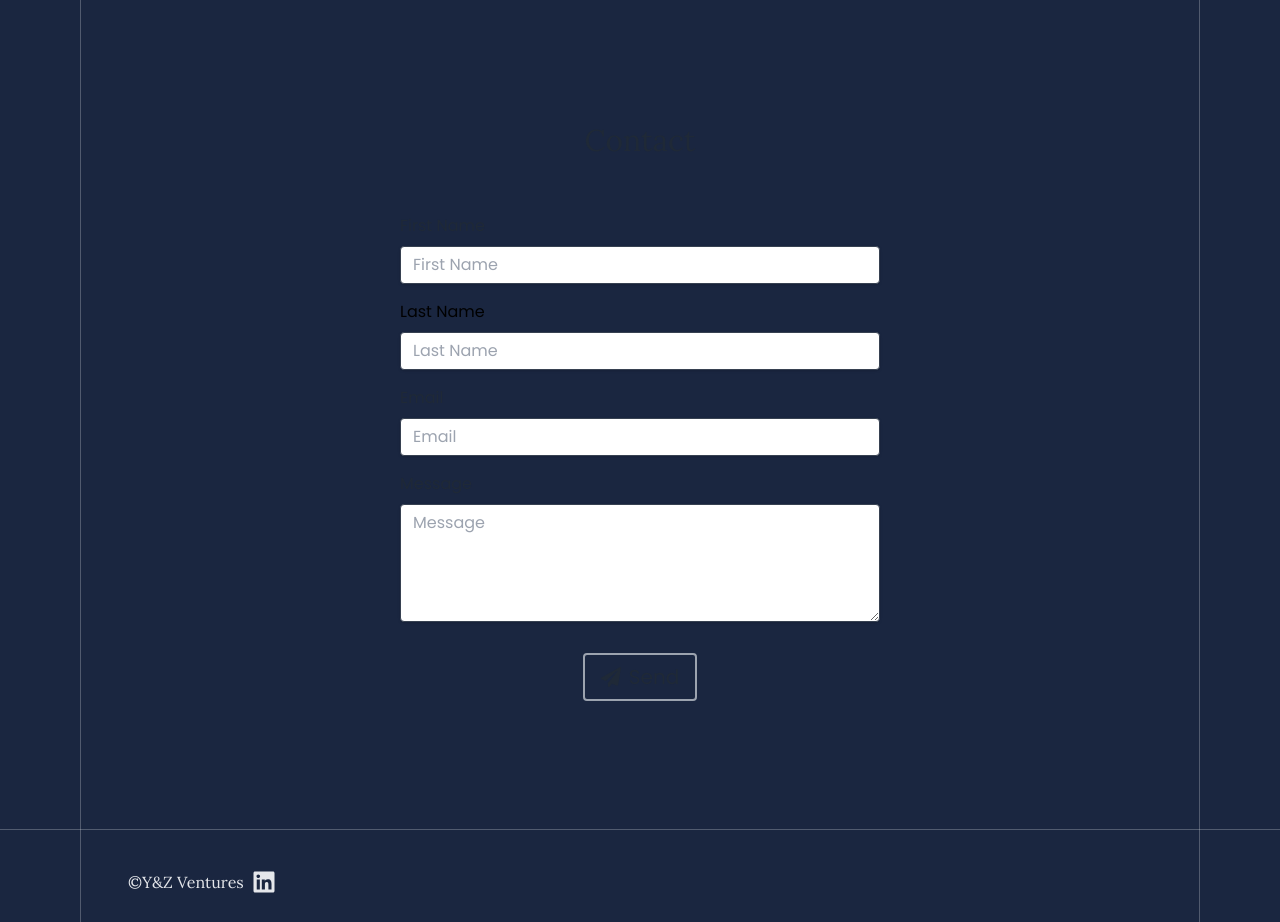
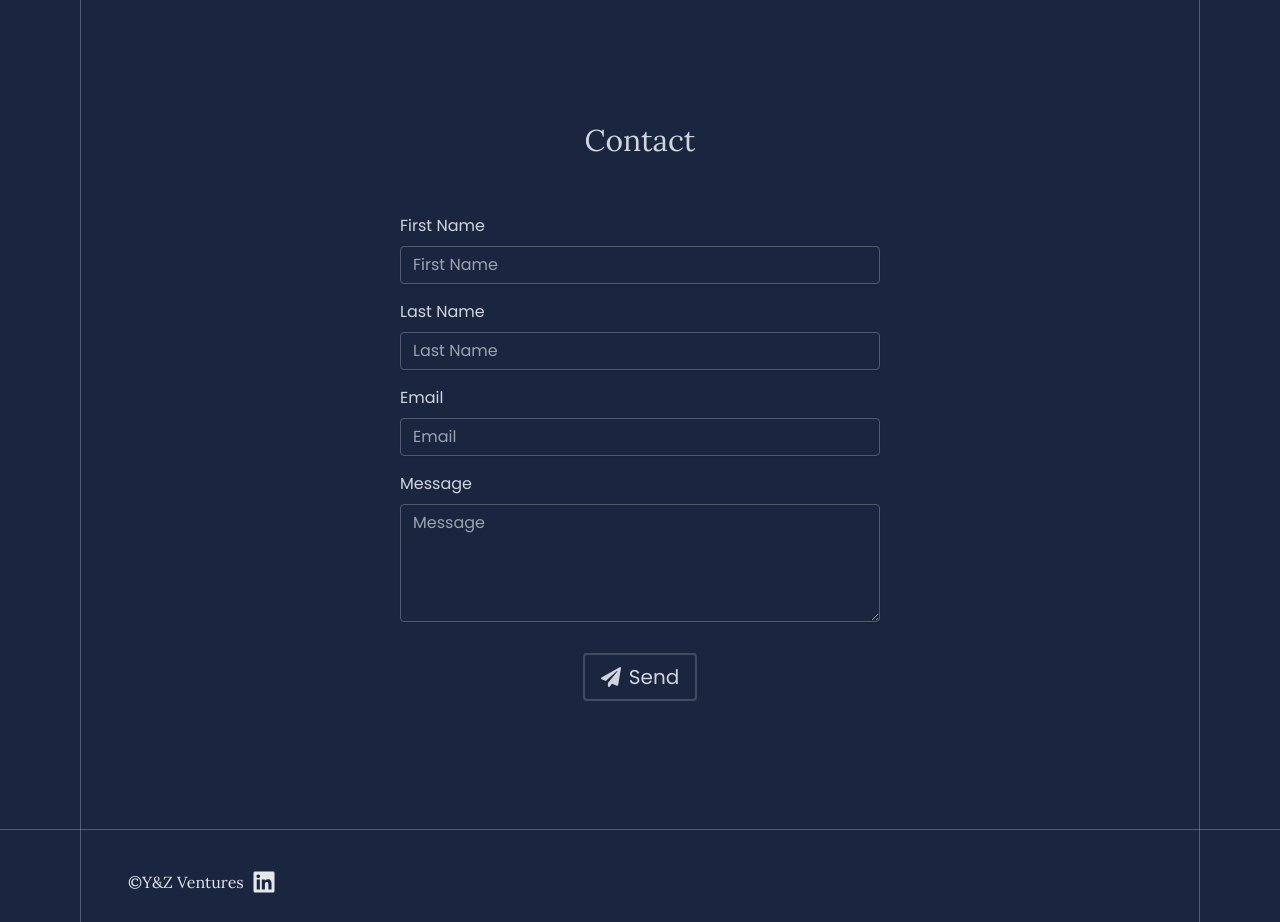
Before and after one commit to hap196/yzventures, a React (Vite) app in the folder frontend/: page / in a window 1280 px wide. Shown: the part 2200-3122 px from the top of the page. Built offline with nearby package versions, Linux system fonts and the light colour scheme.

Commit message:
color changes done

```diff
--- a/frontend/src/About.jsx
+++ b/frontend/src/About.jsx
@@ -161,7 +161,7 @@ const About = () => {
         <div className="font-poppins text-xl mx-4 sm:mx-8 md:mx-16 lg:mx-20 grid grid-cols-1 text-gray-300 border-gray-500 border-t border-b md:grid-cols-3">
           <div
             ref={(el) => elementsRef.current.push(el)}
-            className="text-center md:border-r border-gray-300 border-opacity-30 py-10"
+            className="text-center md:border-r border-gray-300 border-opacity-30 py-10 opacity-0"
           >
             <ul>
               <li>Agriculture</li>
@@ -172,7 +172,7 @@ const About = () => {
           </div>
           <div
             ref={(el) => elementsRef.current.push(el)}
-            className="text-center md:border-r border-gray-300 border-opacity-30 py-10"
+            className="text-center md:border-r border-gray-300 border-opacity-30 py-10 opacity-0"
           >
             <ul>
               <li>Legal</li>
--- a/frontend/src/Contact.jsx
+++ b/frontend/src/Contact.jsx
@@ -1,7 +1,6 @@
 import React, { useState } from 'react';
 import { FaPaperPlane } from 'react-icons/fa';
 import emailjs from 'emailjs-com';
-import InteractiveLogo from './InteractiveLogo';
 
 const Contact = () => {
   const [formData, setFormData] = useState({
@@ -40,18 +39,18 @@ const Contact = () => {
   };
 
   return (
-    <div className="flex justify-center items-center py-20 bg-darkblue">
+    <div className="flex justify-center items-center py-20">
       <div className="w-full max-w-lg">
-        <h2 className="text-3xl text-center text-gray-800 font-lora mb-8">
+        <h2 className="text-3xl text-center text-gray-300 font-lora mb-8">
           Contact
         </h2>
         <form className="px-16 lg:px-4 pt-6 pb-8 mb-4" onSubmit={handleSubmit}>
           <div className="mb-4">
-            <label className="block text-gray-800 text-md font-poppins mb-2" htmlFor="firstName">
+            <label className="block text-gray-300 text-md font-poppins mb-2" htmlFor="firstName">
               First Name
             </label>
             <input
-              className="shadow appearance-none border border-gray-700 rounded w-full py-2 px-3 text-gray-800 leading-tight focus:outline-none focus:shadow-outline bg-tan"
+              className="shadow appearance-none border border-gray-300 bg-transparent rounded w-full border-opacity-30 py-2 px-3 text-gray-200 leading-tight focus:outline-none focus:border-accent-blue"
               id="firstName"
               type="text"
               name="firstName"
@@ -61,11 +60,11 @@ const Contact = () => {
             />
           </div>
           <div className="mb-4">
-            <label className="block text-gray-u00 text-md font-poppins mb-2" htmlFor="lastName">
+            <label className="block text-gray-300 text-md font-poppins mb-2" htmlFor="lastName">
               Last Name
             </label>
             <input
-              className="shadow appearance-none border border-gray-700 rounded w-full py-2 px-3 text-gray-800 leading-tight focus:outline-none focus:shadow-outline bg-tan"
+              className="shadow appearance-none border border-gray-300 bg-transparent rounded w-full border-opacity-30 py-2 px-3 text-gray-200 leading-tight focus:outline-none focus:border-accent-blue"
               id="lastName"
               type="text"
               name="lastName"
@@ -75,11 +74,11 @@ const Contact = () => {
             />
           </div>
           <div className="mb-4">
-            <label className="block text-gray-800 text-md font-poppins mb-2" htmlFor="email">
+            <label className="block text-gray-300 text-md font-poppins mb-2" htmlFor="email">
               Email
             </label>
             <input
-              className="shadow appearance-none border border-gray-700 rounded w-full py-2 px-3 text-gray-800 leading-tight focus:outline-none focus:shadow-outline bg-tan"
+              className="shadow appearance-none border bg-transparent border-gray-300 rounded w-full border-opacity-30 py-2 px-3 text-gray-200 leading-tight focus:outline-none focus:border-accent-blue"
               id="email"
               type="email"
               name="email"
@@ -89,11 +88,11 @@ const Contact = () => {
             />
           </div>
           <div className="mb-6">
-            <label className="block text-gray-800 text-md font-poppins mb-2" htmlFor="message">
+            <label className="block text-gray-300 text-md font-poppins mb-2" htmlFor="message">
               Message
             </label>
             <textarea
-              className="shadow appearance-none border border-gray-700 rounded w-full py-2 px-3 text-gray-800 leading-tight focus:outline-none focus:shadow-outline bg-tan"
+              className="shadow appearance-none border bg-transparent border-gray-300 border-opacity-30 rounded w-full py-2 px-3 text-gray-200 leading-tight focus:outline-none focus:border-accent-blue"
               id="message"
               name="message"
               rows="5"
@@ -105,7 +104,7 @@ const Contact = () => {
           <div className="flex items-center justify-center">
             <button
               type="submit"
-              className="flex items-center border-2 border-gray-400 py-2 px-4 font-poppins text-gray-800 rounded text-center text-xl md:text-xl hover:border-accent-blue hover:text-accent-blue"
+              className="flex items-center border-2 border-gray-400 py-2 px-4 border-opacity-30 font-poppins text-gray-300 rounded text-center text-xl md:text-xl hover:border-accent-blue hover:text-accent-blue"
             >
               <FaPaperPlane className="mr-2" />
               Send
@@ -113,7 +112,6 @@ const Contact = () => {
           </div>
         </form>
       </div>
-
     </div>
   );
 };
```
